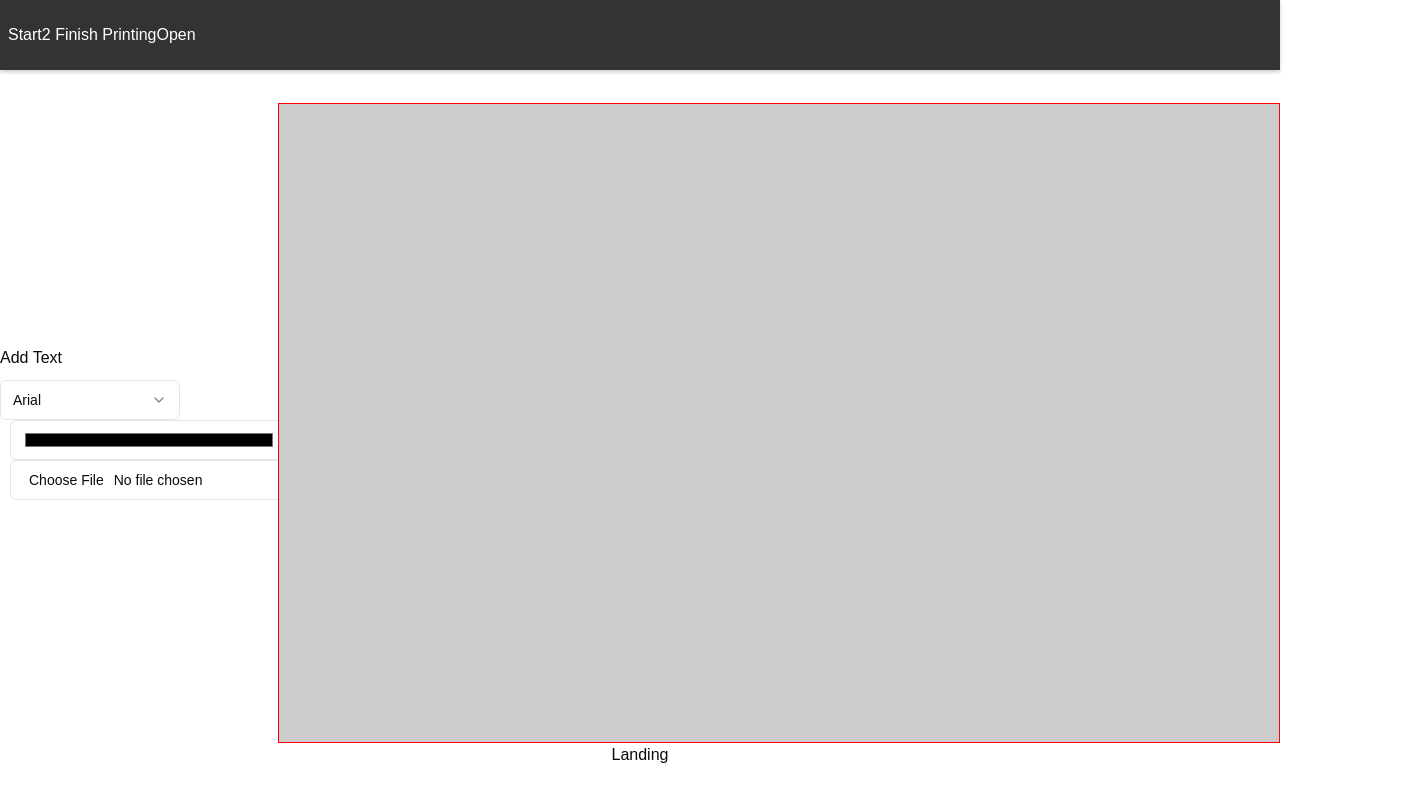
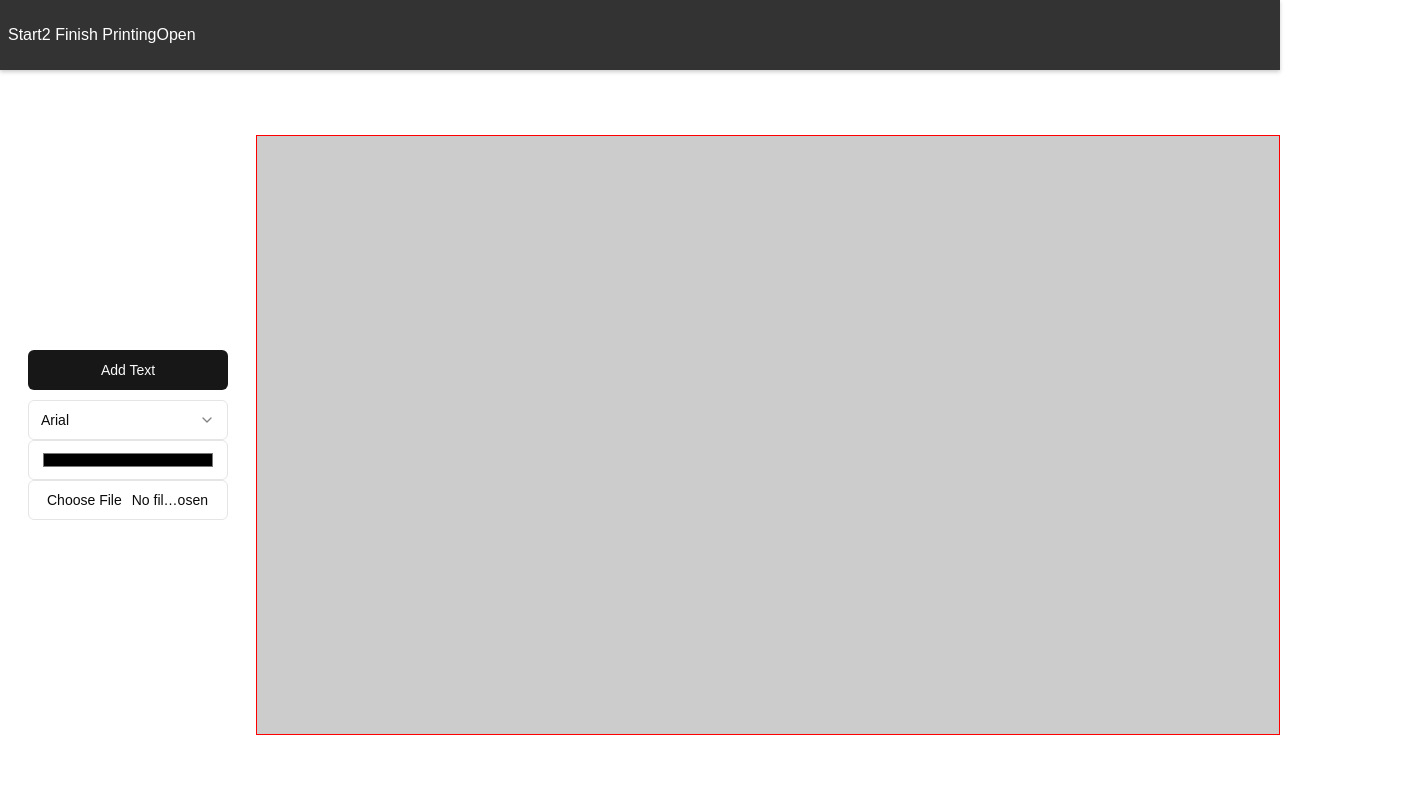
Before and after one commit to waleedahmed-x/printing, a Next.js app: page / in a window 1280 px wide. Shown: the whole page, 1407 px wide, since content can reach past the window. Built offline with nearby package versions, Linux system fonts and the light colour scheme.

Commit message:
Bit Styled

```diff
--- a/app/page.tsx
+++ b/app/page.tsx
@@ -4,7 +4,6 @@ export default function Home() {
   return (
     <div className="parent">
       <Canvas />
-      <p>Landing</p>
     </div>
   );
 }
--- a/components/sections/canvas/Canvas.tsx
+++ b/components/sections/canvas/Canvas.tsx
@@ -19,6 +19,8 @@ import {
   SelectTrigger,
   SelectValue,
 } from "@/components/ui/select";
+import { Button } from "@/components/ui/button";
+import { fontFamilies } from "@/utils/fontsFamilies";
 
 export default function Canvas() {
   const transformerRef = useRef<any>(null);
@@ -75,7 +77,6 @@ export default function Canvas() {
     }
   };
 
-  // Add an event listener for 'Shift + Delete' or 'Shift + Backspace'
   useEffect(() => {
     const handleKeyDown = (e: KeyboardEvent) => {
       if (e.shiftKey && (e.key === "Delete" || e.key === "Backspace")) {
@@ -88,6 +89,7 @@ export default function Canvas() {
     return () => {
       window.removeEventListener("keydown", handleKeyDown);
     };
+    // eslint-disable-next-line react-hooks/exhaustive-deps
   }, [selectedNode]);
 
   useEffect(() => {
@@ -100,40 +102,43 @@ export default function Canvas() {
   return (
     <div className="playground-parent">
       <div className="controls">
-        <button onClick={addText} style={{ marginBottom: "10px" }}>
+        <Button onClick={addText} style={{ marginBottom: "10px" }}>
           Add Text
-        </button>
+        </Button>
 
-        {/* shadcn/ui Select Component */}
         <Select value={selectedFont} onValueChange={handleFontChange}>
           <SelectTrigger className="w-[180px]">
-            <SelectValue placeholder="Select Font" />
+            <SelectValue
+              placeholder="Select Font"
+              style={{ fontFamily: selectedFont }}
+            />
           </SelectTrigger>
           <SelectContent>
-            <SelectItem value="Arial">Arial</SelectItem>
-            <SelectItem value="Times New Roman">Times New Roman</SelectItem>
-            <SelectItem value="Courier New">Courier New</SelectItem>
+            {fontFamilies.map((font) => (
+              <SelectItem
+                key={font.value}
+                value={font.value}
+                style={{ fontFamily: font.value }}
+              >
+                {font.label}
+              </SelectItem>
+            ))}
           </SelectContent>
         </Select>
 
         <Input
           type="color"
+          className="colorpicker"
           value={selectedColor}
           onChange={handleColorChange}
-          style={{ marginLeft: "10px" }}
         />
 
-        <Input
-          type="file"
-          accept="image/*"
-          onChange={handleFileChange}
-          style={{ marginLeft: "10px" }}
-        />
+        <Input type="file" accept="image/*" onChange={handleFileChange} />
       </div>
 
       <Stage
-        width={1000}
-        height={700}
+        width={1150}
+        height={600}
         className="playground"
         onMouseDown={(e) => {
           if (e.target === e.target.getStage()) {
@@ -142,7 +147,6 @@ export default function Canvas() {
         }}
       >
         <Layer>
-          {/* Render text items */}
           {textItems.map((item) => (
             <React.Fragment key={item.id}>
               {!item.isEditing ? (
@@ -171,7 +175,6 @@ export default function Canvas() {
                       left: item.x,
                       fontSize: item.fontSize,
                       fontFamily: item.fontFamily,
-                      // fontWeight: "bold",
                       color: item.fill,
                       background: "none",
                       border: "none",
@@ -185,11 +188,10 @@ export default function Canvas() {
             </React.Fragment>
           ))}
 
-          {/* Render uploaded images */}
           {uploadedImages.map((image) => (
             <KonvaImage
               key={image.id}
-              id={image.id} // Ensure the image has an id
+              id={image.id}
               image={image.image}
               x={image.x}
               y={image.y}
@@ -198,7 +200,6 @@ export default function Canvas() {
               draggable
               onClick={(e) => handleSelect(e.target)}
               onDragEnd={(e) => {
-                // Allow image dragging
                 const newX = e.target.x();
                 const newY = e.target.y();
                 setUploadedImages((prev) =>
@@ -210,7 +211,6 @@ export default function Canvas() {
             />
           ))}
 
-          {/* Transformer for resizing/moving selected node */}
           {selectedNode && (
             <Transformer
               ref={transformerRef}
--- a/scss/index.css
+++ b/scss/index.css
@@ -33,14 +33,24 @@
   align-items: center;
   padding-top: 70px;
   width: 100%;
+  height: 100vh;
 }
-.parent .playground-parent .input-container {
+.parent .playground-parent .controls {
   display: flex;
+  justify-content: center;
+  align-items: center;
+  width: 20%;
   flex-direction: column;
+}
+.parent .playground-parent .controls input {
+  width: 200px;
+}
+.parent .playground-parent .controls button {
+  width: 200px;
 }
 .parent .playground-parent .playground {
   width: 80%;
-  height: 80vh;
+  height: 600px;
   border: 1px solid red;
   background: #ccc;
 }/*# sourceMappingURL=index.css.map */
--- a/scss/index.scss
+++ b/scss/index.scss
@@ -32,13 +32,23 @@ $appbarHeight: 70px;
     align-items: center;
     padding-top: $appbarHeight;
     width: 100%;
-    .input-container {
+    height: 100vh;
+    .controls {
       display: flex;
+      justify-content: center;
+      align-items: center;
+      width: 20%;
       flex-direction: column;
+      & input {
+        width: 200px;
+      }
+      & button {
+        width: 200px;
+      }
     }
     .playground {
       width: 80%;
-      height: 80vh;
+      height: 600px;
       border: 1px solid red;
       background: #ccc;
     }
--- /dev/null
+++ b/utils/fontsFamilies.ts
@@ -0,0 +1,26 @@
+export const fontFamilies = [
+  { label: "Arial", value: "Arial" },
+  { label: "Times New Roman", value: "Times New Roman" },
+  { label: "Courier New", value: "Courier New" },
+  { label: "Verdana", value: "Verdana" },
+  { label: "Helvetica", value: "Helvetica" },
+  { label: "Georgia", value: "Georgia" },
+  { label: "Palatino", value: "Palatino" },
+  { label: "Garamond", value: "Garamond" },
+  { label: "Comic Sans MS", value: "Comic Sans MS" },
+  { label: "Impact", value: "Impact" },
+  { label: "Trebuchet MS", value: "Trebuchet MS" },
+  { label: "Courier", value: "Courier" },
+  { label: "Lucida Console", value: "Lucida Console" },
+  { label: "Tahoma", value: "Tahoma" },
+  { label: "Geneva", value: "Geneva" },
+  { label: "Optima", value: "Optima" },
+  { label: "Gill Sans", value: "Gill Sans" },
+  { label: "Futura", value: "Futura" },
+  { label: "Baskerville", value: "Baskerville" },
+  { label: "Calibri", value: "Calibri" },
+  { label: "Rockwell", value: "Rockwell" },
+  { label: "Arial Black", value: "Arial Black" },
+  { label: "Brush Script MT", value: "Brush Script MT" },
+  { label: "PT Serif", value: "PT Serif" },
+];
```
Also changed, not shown: 1 other file (tests, documents, lock files or other folders).
